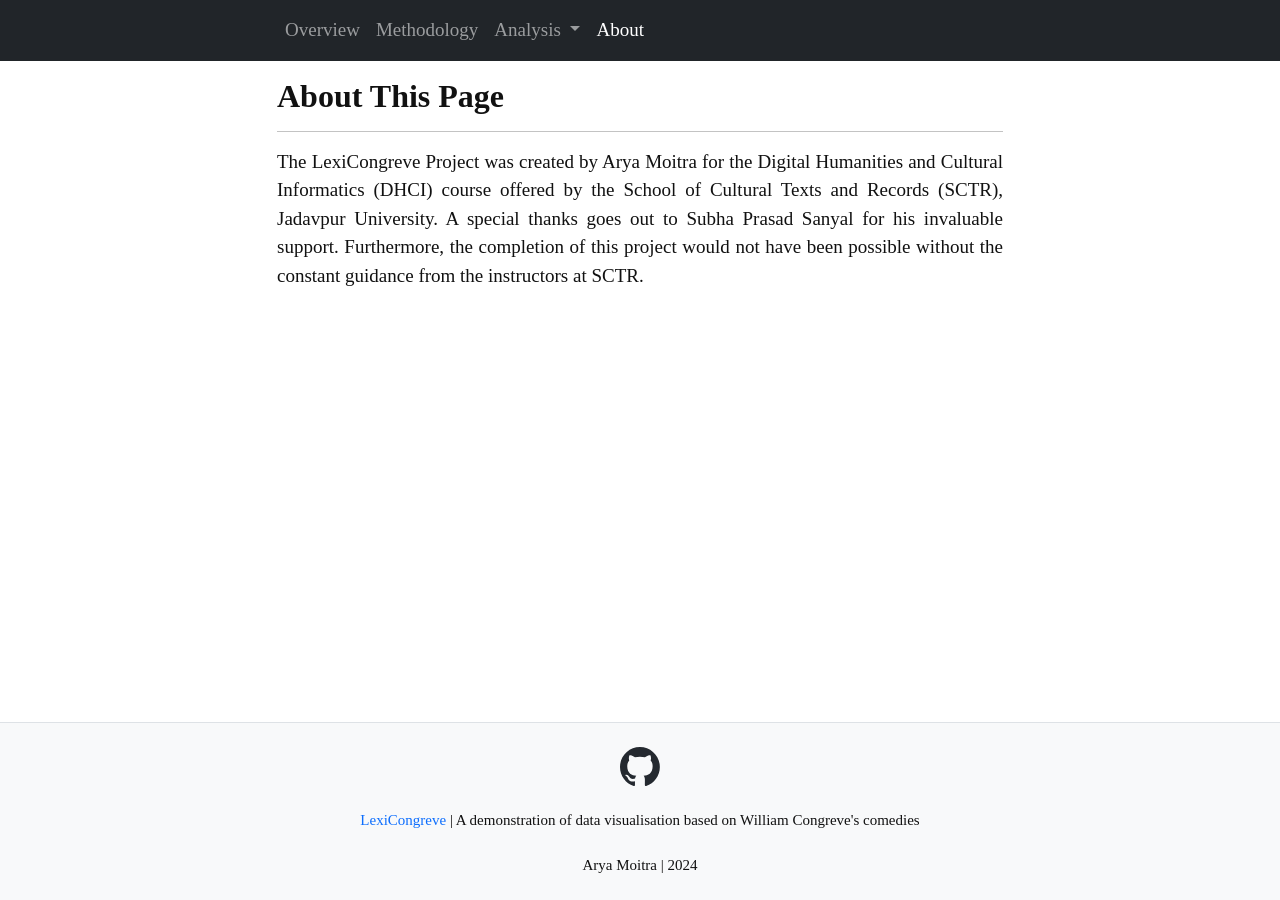
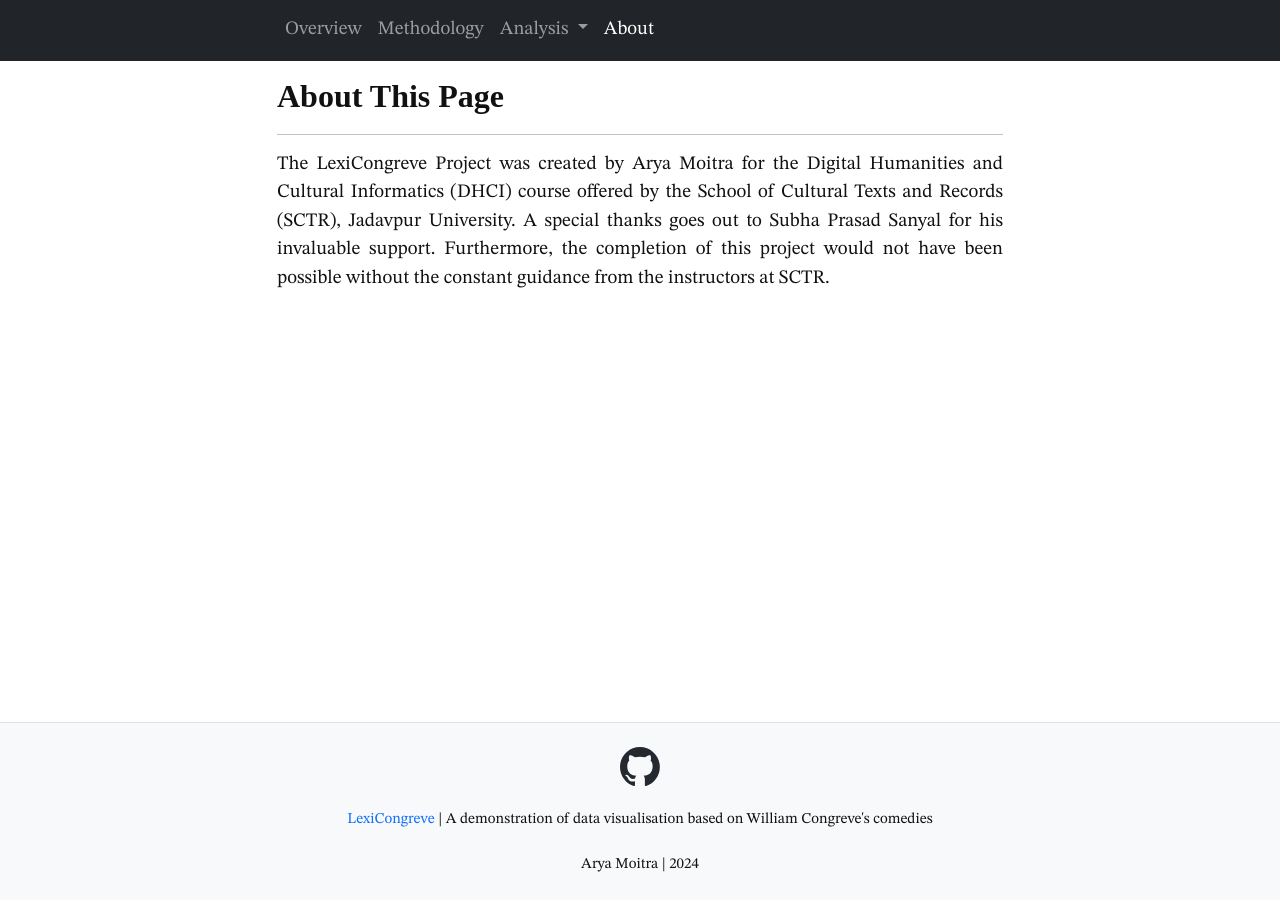
Before and after one commit to aryamoitra/lexicongreve, a Jekyll site: the page built from pages/about/about.md, in a window 1280 px wide. Built offline with Jekyll 4.4.1, drawn with Linux system fonts in a browser that asks for light colours; some web fonts are replaced.

Commit message:
Replace Times New Roman with STIX Two Text

```diff
--- a/_sass/_custom.scss
+++ b/_sass/_custom.scss
@@ -7,12 +7,49 @@
     font-weight: normal;
     font-style: normal;
 }
+@font-face {
+    font-family: 'STIX Two Text';
+    src: url(../../fonts/STIX_Two_Text/static/STIXTwoText-Regular.ttf) format('truetype');
+    font-weight: normal;
+    font-style: normal;
+}
+@font-face {
+    font-family: 'STIX Two Text';
+    src: url(../../fonts/STIX_Two_Text/static/STIXTwoText-SemiBold.ttf) format('truetype');
+    font-weight: bold;
+    font-style: normal;
+}
+@font-face {
+    font-family: 'STIX Two Text';
+    src: url(../../fonts/STIX_Two_Text/static/STIXTwoText-Italic.ttf) format('truetype');
+    font-weight: normal;
+    font-style: italic;
+}
+@font-face {
+    font-family: 'STIX Two Text';
+    src: url(../../fonts/STIX_Two_Text/static/STIXTwoText-SemiBoldItalic.ttf) format('ttf');
+    font-weight: bold;
+    font-style: italic;
+}
+
+/* Add more font-face rules for other styles as needed */
 * {
-   font-family: "Times New Roman"
+   font-family: "STIX Two Text", serif;
 }
 body {
     font-size: 19px;
     text-align: justify;
+}
+.bold-text {
+    font-weight: bold;
+}
+.italic-text {
+    font-family: 'STIX Two Text', serif;
+    font-style: italic;
+}
+.bold-italic-text {
+    font-weight: bold;
+    font-style: italic;
 }
 
 /* Custom class for home page title font  */
```
